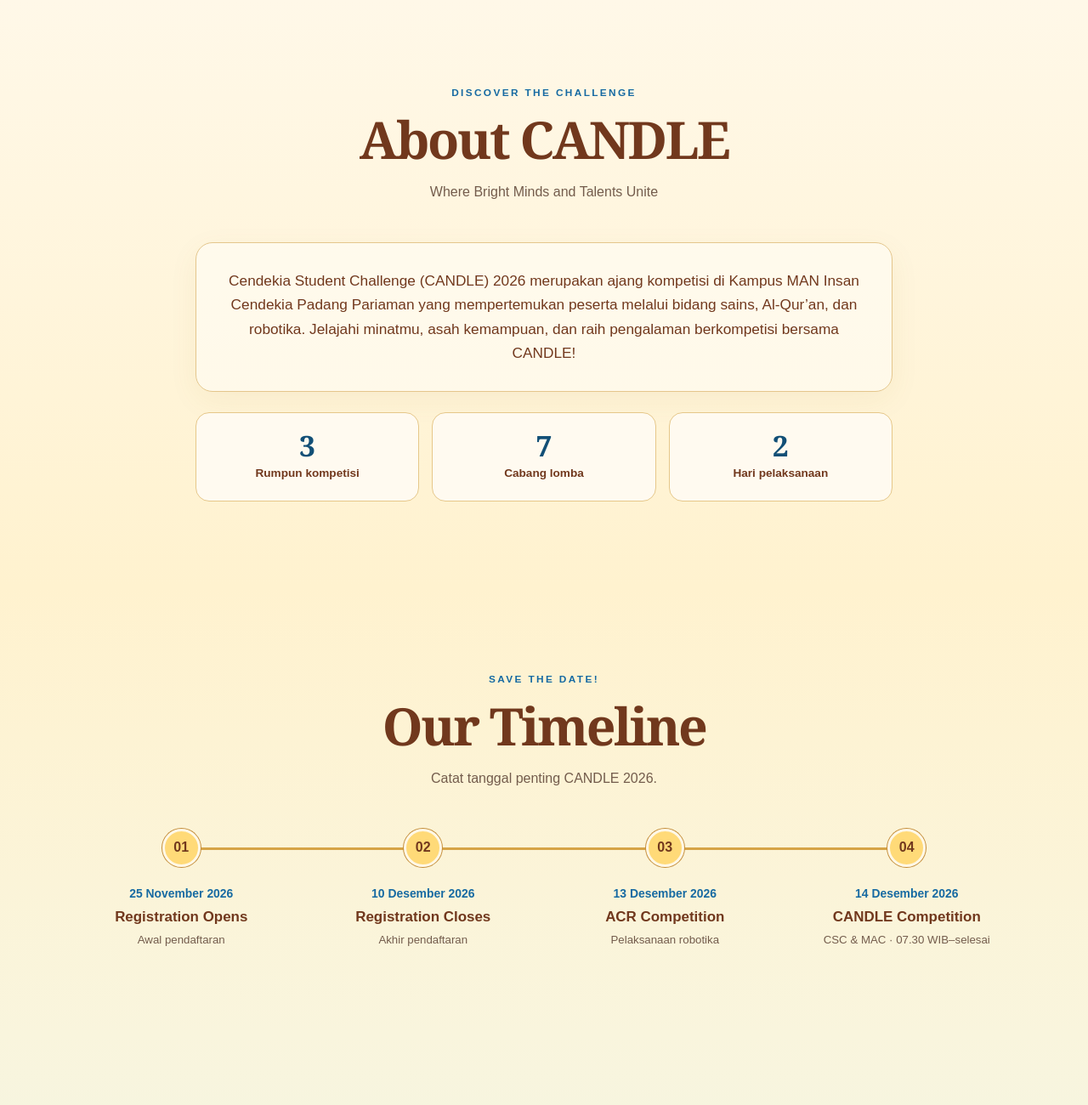
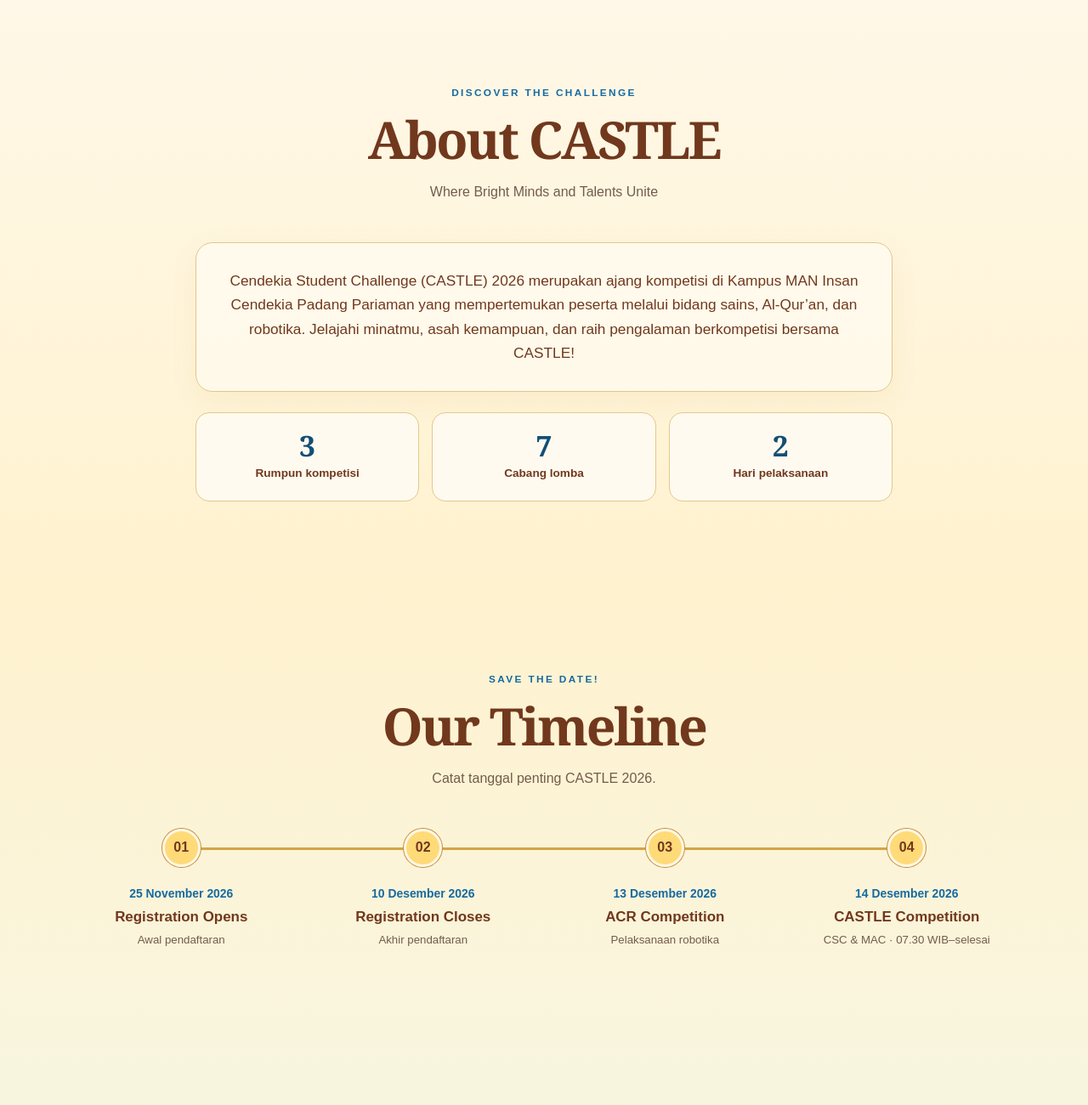
Before and after one commit to upzaxe/CSC, a plain HTML site: page index.html in a window 1280 px wide. Shown: the part 800-2100 px from the top of the page at 85% size. Drawn offline with Linux system fonts and the light colour scheme.

Commit message:
Update index.html

```diff
--- a/index.html
+++ b/index.html
@@ -12,7 +12,7 @@
 <link rel="stylesheet" href="css/10-modal.css">
 <link rel="stylesheet" href="css/11-responsive.css">
 </head><body><a class="skip" href="#about">Lewati navigasi</a><header class="nav">
-<div class="wrap"><a class="brand" href="#home"><img alt="Logo CANDLE" src="assets/images/logo-candle.webp"/><span>CANDLE 2026<small>CENDEKIA STUDENT CHALLENGE</small></span></a><button aria-expanded="false" aria-label="Buka menu" class="nav-toggle">☰</button>
+<div class="wrap"><a class="brand" href="#home"><img alt="Logo CANDLE" src="assets/images/logo-candle.webp"/><span>CASTLE 2026<small>CENDEKIA STUDENT CHALLENGE</small></span></a><button aria-expanded="false" aria-label="Buka menu" class="nav-toggle">☰</button>
 <nav aria-label="Navigasi utama" class="links"><a href="#home">Home</a><a href="#about">About</a><a href="#timeline">Timeline</a><a href="#competitions">Competitions</a><a href="#guidebook">Guidebook</a><a class="btn" href="#competitions">Daftar lomba ↗</a></nav></div></header>
 <main><section class="hero" id="home">
 <div aria-hidden="true" class="scene"><img alt="" class="cloud" src="assets/images/clouds.webp"/><img alt="" class="sea" src="assets/images/sea.webp"/><img alt="" class="sand" src="assets/images/sand.webp"/><img alt="" class="palm left" src="assets/images/palm.webp"/><img alt="" class="palm" src="assets/images/palm.webp"/><img alt="" class="surf" src="assets/images/surfboard.webp"/><img alt="" class="stars" src="assets/images/stars.webp"/></div>
@@ -26,8 +26,8 @@
 <section class="section intro" id="about">
 <div class="wrap">
 <div class="section-head"><p class="eyebrow">Discover the challenge</p>
-<h2>About CANDLE</h2><p>Where Bright Minds and Talents Unite</p></div>
-<div class="intro-card">Cendekia Student Challenge (CANDLE) 2026 merupakan ajang kompetisi di Kampus MAN Insan Cendekia Padang Pariaman yang mempertemukan peserta melalui bidang sains, Al-Qur’an, dan robotika. Jelajahi minatmu, asah kemampuan, dan raih pengalaman berkompetisi bersama CANDLE!</div>
+<h2>About CASTLE</h2><p>Where Bright Minds and Talents Unite</p></div>
+<div class="intro-card">Cendekia Student Challenge (CASTLE) 2026 merupakan ajang kompetisi di Kampus MAN Insan Cendekia Padang Pariaman yang mempertemukan peserta melalui bidang sains, Al-Qur’an, dan robotika. Jelajahi minatmu, asah kemampuan, dan raih pengalaman berkompetisi bersama CASTLE!</div>
 <div class="stats">
 <div class="stat"><b>3</b><span>Rumpun kompetisi</span></div>
 <div class="stat"><b>7</b><span>Cabang lomba</span></div>
@@ -35,7 +35,7 @@
 <section class="section timeline-section" id="timeline">
 <div class="wrap">
 <div class="section-head"><p class="eyebrow">Save the date!</p>
-<h2>Our Timeline</h2><p>Catat tanggal penting CANDLE 2026.</p></div>
+<h2>Our Timeline</h2><p>Catat tanggal penting CASTLE 2026.</p></div>
 <div class="timeline">
 <div class="event"><span class="dot">01</span><time datetime="2026-11-25">25 November 2026</time>
 <h3>Registration Opens</h3><p>Awal pendaftaran</p></div>
@@ -44,7 +44,7 @@
 <div class="event"><span class="dot">03</span><time datetime="2026-12-13">13 Desember 2026</time>
 <h3>ACR Competition</h3><p>Pelaksanaan robotika</p></div>
 <div class="event"><span class="dot">04</span><time datetime="2026-12-14">14 Desember 2026</time>
-<h3>CANDLE Competition</h3><p>CSC &amp; MAC · 07.30 WIB–selesai</p></div></div></div></section>
+<h3>CASTLE Competition</h3><p>CSC &amp; MAC · 07.30 WIB–selesai</p></div></div></div></section>
 <section class="section competitions" id="competitions">
 <div class="wrap">
 <div class="section-head"><p class="eyebrow">Choose your adventure</p>
@@ -77,14 +77,14 @@
 <div class="section-head"><p class="eyebrow">Need to know</p>
 <h2>Frequently Asked Questions</h2></div>
 <div class="faq-list">
-<details><summary>Siapa yang dapat mengikuti CANDLE 2026?</summary><p>CSC dan MAC untuk tingkat SMP/MTs dan sederajat. ACR terbuka untuk umum.</p></details>
+<details><summary>Siapa yang dapat mengikuti CASTLE 2026?</summary><p>CSC dan MAC untuk tingkat SMP/MTs dan sederajat. ACR terbuka untuk umum.</p></details>
 <details><summary>Kapan dan di mana lomba dilaksanakan?</summary><p>ACR dilaksanakan pada 13 Desember 2026. CSC dan MAC pada 14 Desember 2026 pukul 07.30 WIB hingga selesai, di Kampus MAN Insan Cendekia Padang Pariaman.</p></details>
 <details><summary>Bagaimana cara mendaftar?</summary><p>Gunakan tautan pendaftaran ACR pada kartu lomba. Tautan resmi CSC dan MAC belum tercantum pada bahan yang tersedia; hubungi panitia masing-masing.</p></details>
 <details><summary>Bagaimana ketentuan Robot 4WD Petualangan?</summary><p>Wajib menggunakan dinamo kuning. Biaya pembuatan maksimal Rp150.000 di luar body dan baterai.</p></details></div></div></section>
 </main><footer class="footer" id="contact">
 <div class="wrap">
 <div class="footer-grid">
-<div><a class="brand" href="#home"><img alt="" src="assets/images/logo-candle.webp"/><span>CANDLE 2026<small>CENDEKIA STUDENT CHALLENGE</small></span></a><p>Kampus MAN Insan Cendekia Padang Pariaman</p><p>“Where Bright Minds and Talents Unite”</p></div>
+<div><a class="brand" href="#home"><img alt="" src="assets/images/logo-candle.webp"/><span>CASTLE 2026<small>CENDEKIA STUDENT CHALLENGE</small></span></a><p>Kampus MAN Insan Cendekia Padang Pariaman</p><p>“Where Bright Minds and Talents Unite”</p></div>
 <div class="contacts">
 <h3>Contact Person · CSC &amp; MAC</h3><p>CSC</p><a href="https://wa.me/6282285636086">Ghaida Khayyira Huraiyah · 082285636086</a><a href="https://wa.me/6281263232544">Adifa Ayra Hermanda · 081263232544</a><p style="margin-top:8px">MAC</p><a href="https://wa.me/6285373202996">Kamela Mahera Harahap · 085373202996</a><a href="https://wa.me/6287872462295">Aulia Safira Adha · 087872462295</a><a href="https://wa.me/6285211640525">Nazhifa Anantia Ramon · 085211640525</a></div>
 <div class="contacts">
@@ -96,7 +96,7 @@
 <template id="acr"><p class="eyebrow">Competition details</p><h2>Astromic Clash Rumble</h2><p>Kategori umum · 13 Desember 2026. Tarif ACR tercantum Rp250.000 pada flyer; konfirmasi rincian biaya per cabang kepada panitia.</p><ul><li>Robot Line Follower: kuota 50 tim.</li><li>Robot 4WD Petualangan: kuota 50 tim. Wajib dinamo kuning; biaya pembuatan maksimal Rp150.000 (di luar body dan baterai).</li></ul><p>Piala, medali, dan sertifikat.</p><a class="btn" href="https://bit.ly/acr2026robotik" rel="noopener noreferrer" target="_blank">Daftar ACR ↗</a></template>
 <template id="csc-reg"><p class="eyebrow">Registration</p><h2>Pendaftaran CSC</h2><p>25 November–10 Desember 2026.</p><p class="notice">Tautan pendaftaran resmi CSC belum tersedia di dokumen yang diberikan. Hubungi panitia untuk memperoleh formulir dan ketentuan pembayaran.</p><a class="btn" href="https://wa.me/6282285636086" rel="noopener noreferrer" target="_blank">WhatsApp Ghaida ↗</a><a class="btn outline" href="https://wa.me/6281263232544" rel="noopener noreferrer" target="_blank">WhatsApp Adifa ↗</a></template>
 <template id="mac-reg"><p class="eyebrow">Registration</p><h2>Pendaftaran MAC</h2><p>25 November–10 Desember 2026.</p><p class="notice">Tautan pendaftaran resmi MAC belum tersedia di dokumen yang diberikan. Hubungi panitia untuk memperoleh formulir dan ketentuan pembayaran.</p><a class="btn" href="https://wa.me/6285373202996" rel="noopener noreferrer" target="_blank">WhatsApp Kamela ↗</a><a class="btn outline" href="https://wa.me/6287872462295" rel="noopener noreferrer" target="_blank">WhatsApp Aulia ↗</a></template>
-<template id="flyer"><h2>Flyer CANDLE 2026</h2><img alt="Flyer asli CANDLE 2026 berisi informasi perlombaan, pendaftaran, dan kontak panitia" class="flyer-img" src="assets/images/flyer-candle.jpg"/></template>
+<template id="flyer"><h2>Flyer CASTLE 2026</h2><img alt="Flyer asli CANDLE 2026 berisi informasi perlombaan, pendaftaran, dan kontak panitia" class="flyer-img" src="assets/images/flyer-candle.jpg"/></template>
 
 <script src="js/navigation.js"></script>
 <script src="js/modal.js"></script>
```
